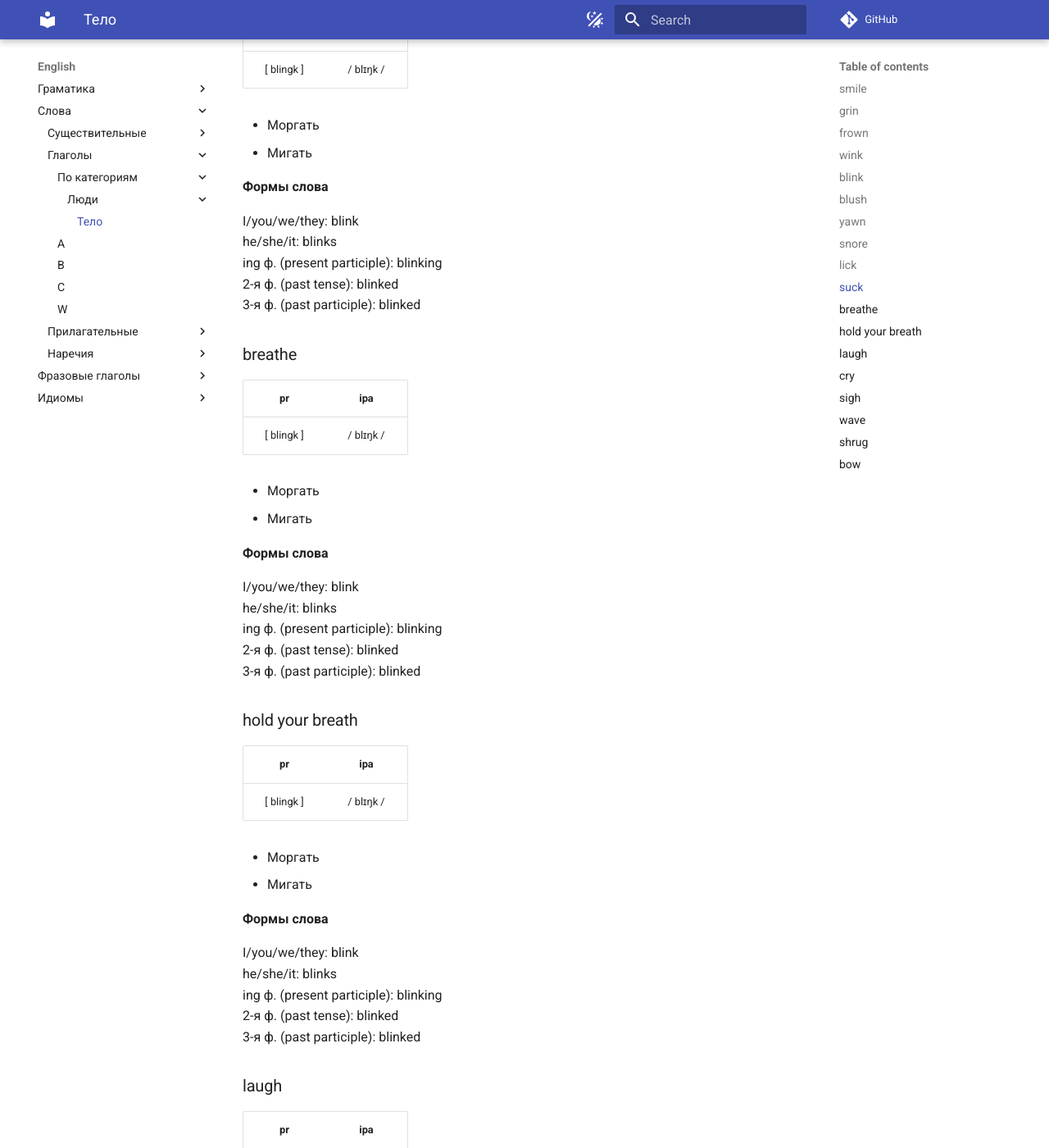
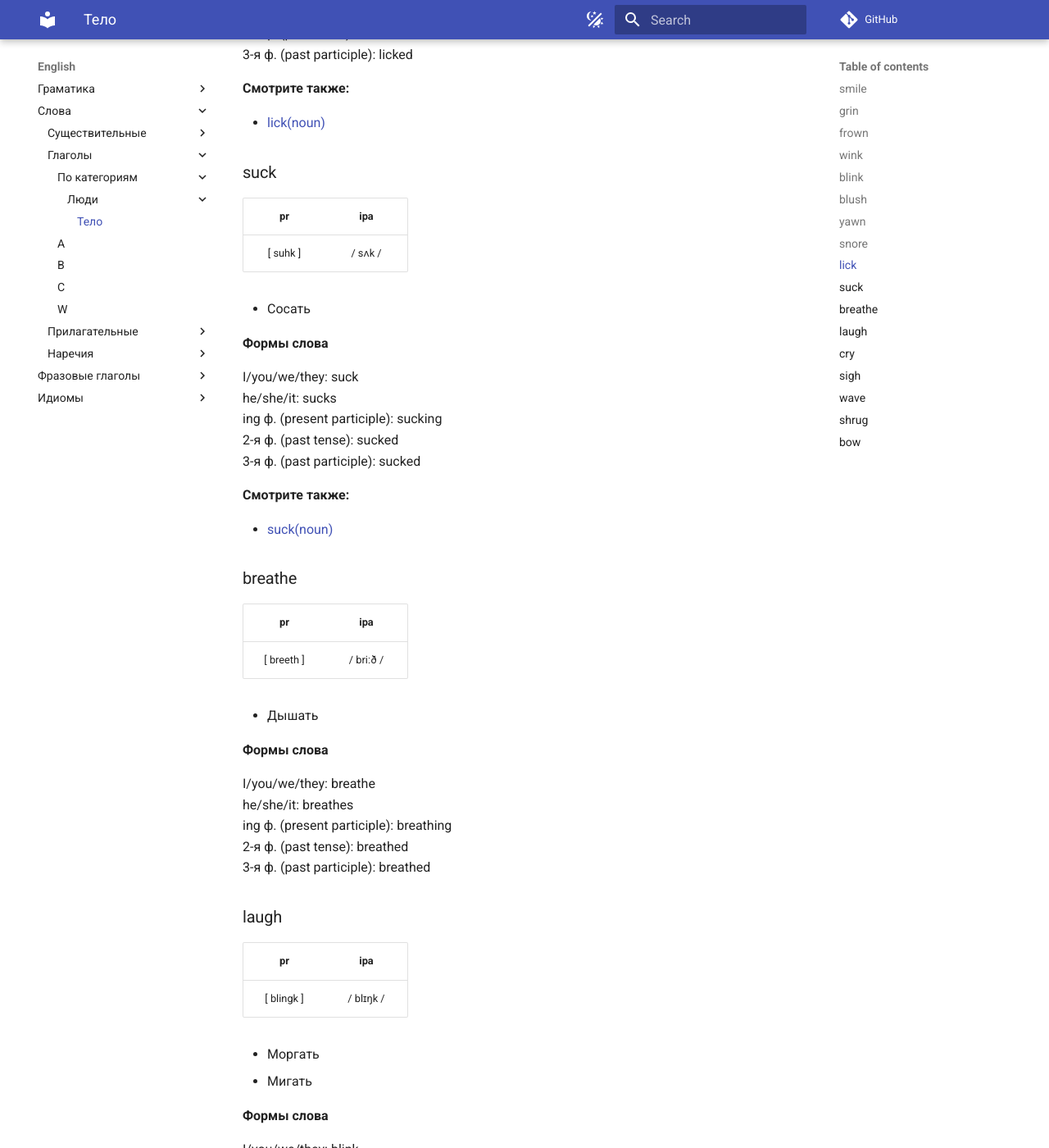
Before and after one commit to rudict/english, an MkDocs documentation site: the page built from docs/words/verbs/by_category/people/body.md, in a window 1280 px wide and 1400 px high, scrolled down 4232 px. Shown: the whole window at 82% size. Built offline with MkDocs 1.6.1 and Material for MkDocs 9.7.7, drawn with Linux system fonts in a browser that asks for light colours; comment, search, counter and statistics services are not loaded; some of the changed text lies outside the part shown.

Commit message:
fix: small fixes

```diff
--- a/docs/words/verbs/by_category/people/body.md
+++ b/docs/words/verbs/by_category/people/body.md
@@ -51,6 +51,10 @@ he/she/it: frowns<br>
 ing ф. (present participle): frowning<br>
 2-я ф. (past tense): frowned<br>
 3-я ф. (past participle): frowned
+
+**Смотрите также:**
+
+- [frown(noun)](/words/nouns/f/#frown)
 
 ### wink
 
@@ -121,92 +125,85 @@ ing ф. (present participle): yawning<br>
 2-я ф. (past tense): yawned<br>
 3-я ф. (past participle): yawned
 
+**Смотрите также:**
+
 - [yawn(noun)](/words/nouns/y/#yawn)
 
 ### snore
 
-|     pr     |    ipa    |
-| :--------: | :-------: |
-| [ blingk ] | / blɪŋk / |
+|     pr    |    ipa    |
+| :-------: | :-------: |
+| [ snawr ] | / snɔːr / |
 
-- Моргать
-- Мигать
+- Храпеть
 
 **Формы слова**
 
-I/you/we/they: blink<br>
-he/she/it: blinks<br>
-ing ф. (present participle): blinking<br>
-2-я ф. (past tense): blinked<br>
-3-я ф. (past participle): blinked
+I/you/we/they: snore<br>
+he/she/it: snores<br>
+ing ф. (present participle): snoring<br>
+2-я ф. (past tense): snored<br>
+3-я ф. (past participle): snored
+
+**Смотрите также:**
+
+- [snore(noun)](/words/nouns/s/#snore)
 
 ### lick
 
-|     pr     |    ipa    |
-| :--------: | :-------: |
-| [ blingk ] | / blɪŋk / |
+|    pr   |   ipa   |
+| :-----: | :-----: |
+| [ lik ] | / lɪk / |
 
-- Моргать
-- Мигать
+- Лизать, облизывать
 
 **Формы слова**
 
-I/you/we/they: blink<br>
-he/she/it: blinks<br>
-ing ф. (present participle): blinking<br>
-2-я ф. (past tense): blinked<br>
-3-я ф. (past participle): blinked
+I/you/we/they: lick<br>
+he/she/it: licks<br>
+ing ф. (present participle): licking<br>
+2-я ф. (past tense): licked<br>
+3-я ф. (past participle): licked
+
+**Смотрите также:**
+
+- [lick(noun)](/words/nouns/l/#lick)
 
 ### suck
 
-|     pr     |    ipa    |
-| :--------: | :-------: |
-| [ blingk ] | / blɪŋk / |
+|    pr    |   ipa   |
+| :------: | :-----: |
+| [ suhk ] | / sʌk / |
 
-- Моргать
-- Мигать
+- Сосать
 
 **Формы слова**
 
-I/you/we/they: blink<br>
-he/she/it: blinks<br>
-ing ф. (present participle): blinking<br>
-2-я ф. (past tense): blinked<br>
-3-я ф. (past participle): blinked
+I/you/we/they: suck<br>
+he/she/it: sucks<br>
+ing ф. (present participle): sucking<br>
+2-я ф. (past tense): sucked<br>
+3-я ф. (past participle): sucked
+
+**Смотрите также:**
+
+- [suck(noun)](/words/nouns/s/#suck)
 
 ### breathe
 
 |     pr     |    ipa    |
 | :--------: | :-------: |
-| [ blingk ] | / blɪŋk / |
+| [ breeth ] | / briːð / |
 
-- Моргать
-- Мигать
+- Дышать
 
 **Формы слова**
 
-I/you/we/they: blink<br>
-he/she/it: blinks<br>
-ing ф. (present participle): blinking<br>
-2-я ф. (past tense): blinked<br>
-3-я ф. (past participle): blinked
-
-### hold your breath
-
-|     pr     |    ipa    |
-| :--------: | :-------: |
-| [ blingk ] | / blɪŋk / |
-
-- Моргать
-- Мигать
-
-**Формы слова**
-
-I/you/we/they: blink<br>
-he/she/it: blinks<br>
-ing ф. (present participle): blinking<br>
-2-я ф. (past tense): blinked<br>
-3-я ф. (past participle): blinked
+I/you/we/they: breathe<br>
+he/she/it: breathes<br>
+ing ф. (present participle): breathing<br>
+2-я ф. (past tense): breathed<br>
+3-я ф. (past participle): breathed
 
 ### laugh
 
```
Also changed, not shown: docs/words/adjectives/h.md (+1 -1 lines).
